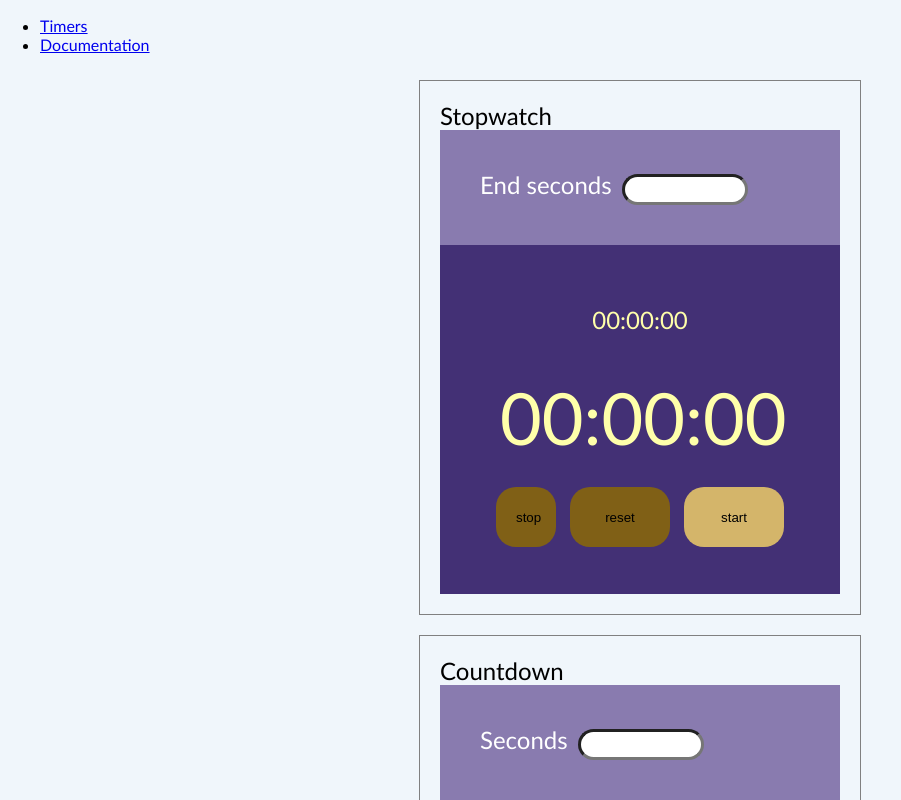
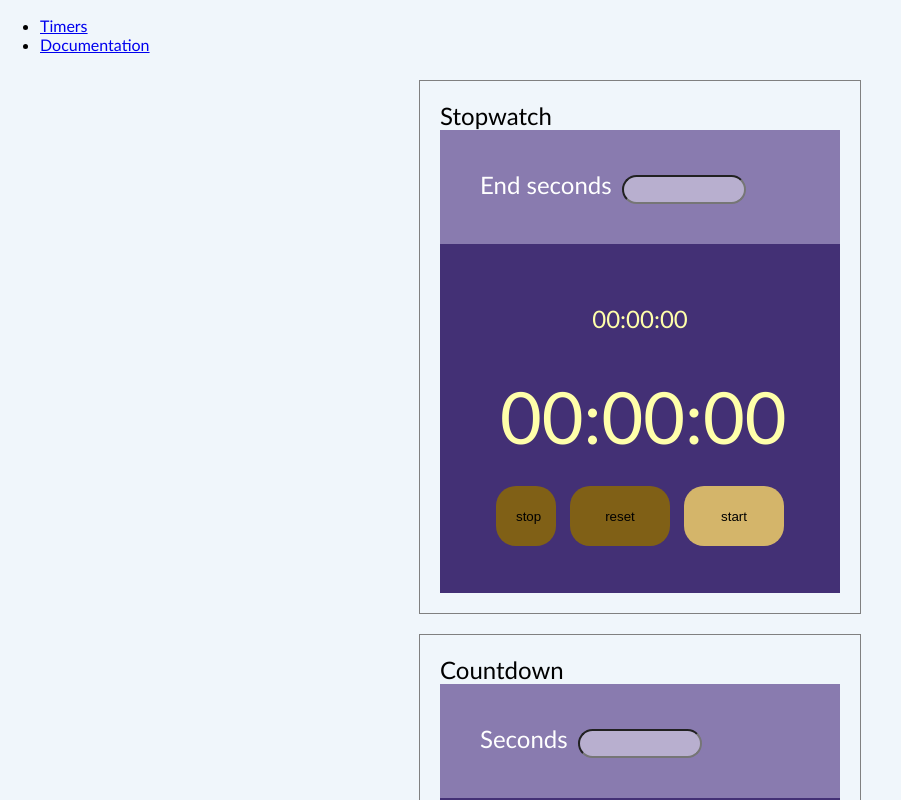
Before and after one commit to prof-tejera/assignment-1-karendolan, a React (Create React App) app: page / in a window 1280 px wide. Shown: the whole page, without its empty margins (0-901 px from the left). Built offline with nearby package versions, Linux system fonts and the light colour scheme.

Commit message:
more color

```diff
--- a/src/components/generic/Input.js
+++ b/src/components/generic/Input.js
@@ -8,7 +8,8 @@ const InputStyled = styled.input`
   padding: 5px 10px;
   text-align: left;
   text-decoration: none;
-  background-color: white;
+  background-color: #B8AFCF; /* #ACA2C7; /* #CFCADF; */
+  color:
   border-width: medium;
   border-radius: 20px;
   margin-left: 10px;
```
